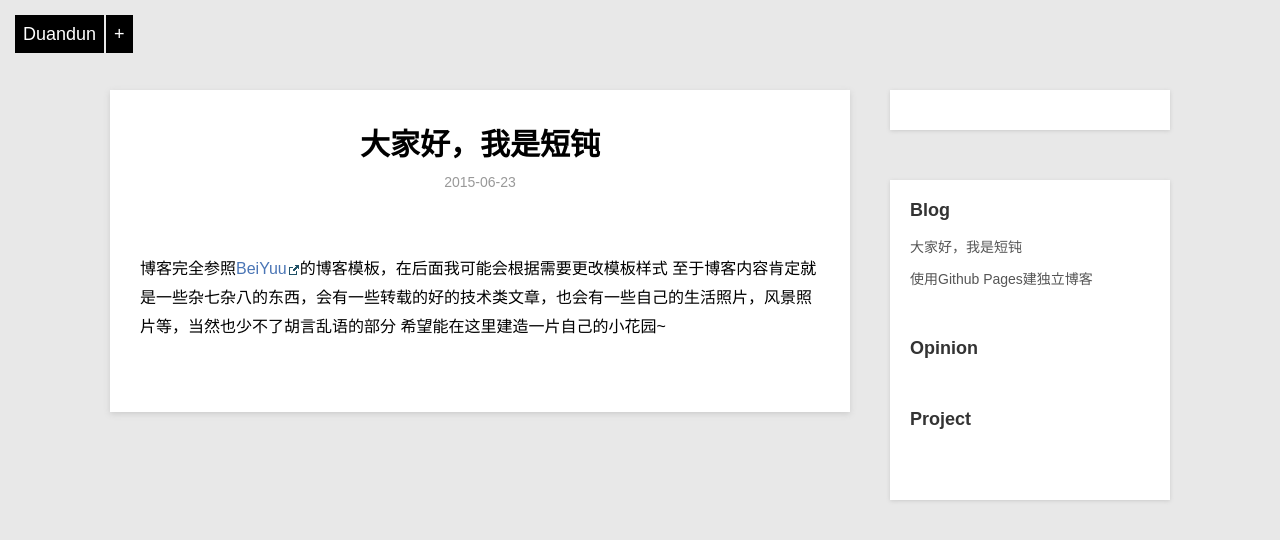
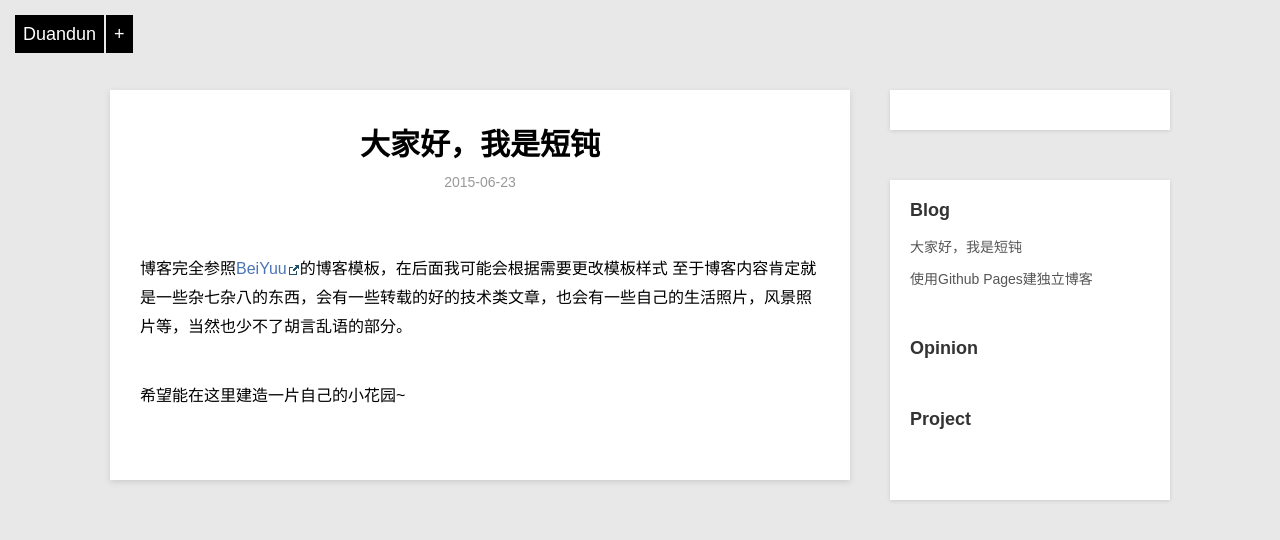
Before and after one commit to duandun/duandun.fun, a Jekyll site: the page built from _posts/blog/2015-06-23-first-blog.md, in a window 1280 px wide. Shown: the top 540 px of the page. Built offline with Jekyll 4.4.1, drawn with Linux system fonts in a browser that asks for light colours; Markdown is read by kramdown in place of the engine named in the settings.

```diff
--- a/_posts/blog/2015-06-23-first-blog.md
+++ b/_posts/blog/2015-06-23-first-blog.md
@@ -6,7 +6,8 @@ category: blog
 ---
 
 博客完全参照[BeiYuu][]的博客模板，在后面我可能会根据需要更改模板样式
-至于博客内容肯定就是一些杂七杂八的东西，会有一些转载的好的技术类文章，也会有一些自己的生活照片，风景照片等，当然也少不了胡言乱语的部分
+至于博客内容肯定就是一些杂七杂八的东西，会有一些转载的好的技术类文章，也会有一些自己的生活照片，风景照片等，当然也少不了胡言乱语的部分。
+
 希望能在这里建造一片自己的小花园~
 
 
```
